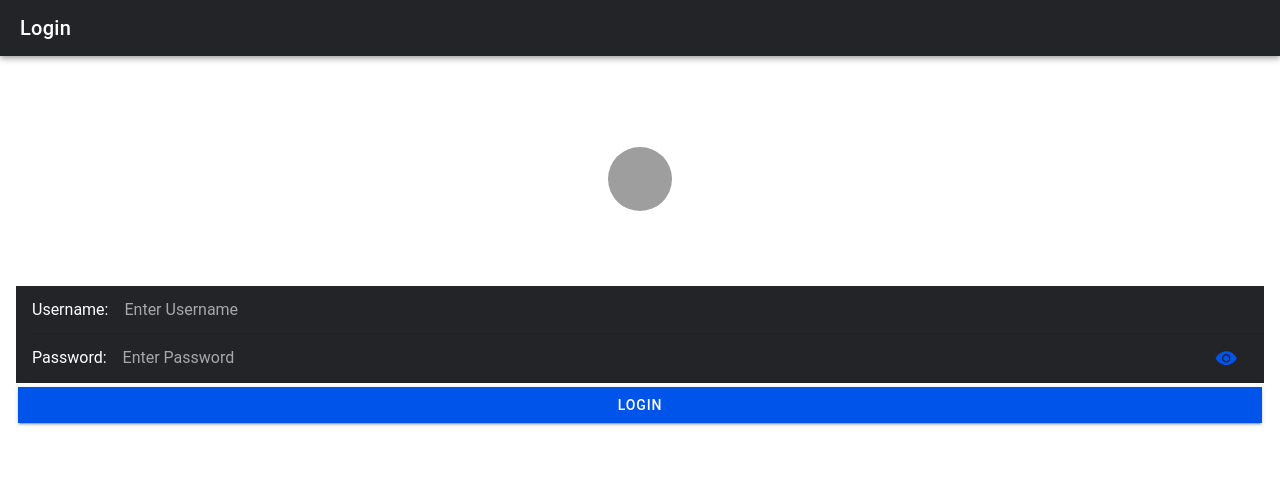
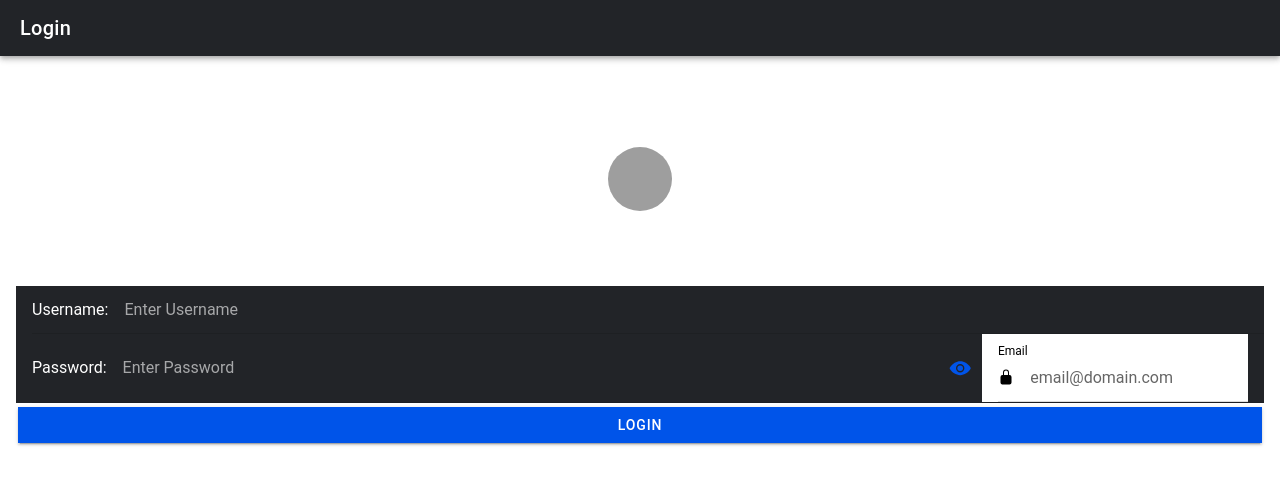
Before and after one commit to remultajustinekyle/it35-lab, a React (Vite) app: page /it35-lab in a window 1280 px wide. Shown: the top 484 px of the page. Built offline with nearby package versions, Linux system fonts and the light colour scheme; grey boxes are pictures that could not be loaded.

Commit message:
Added email to login

```diff
--- a/src/pages/Login.tsx
+++ b/src/pages/Login.tsx
@@ -14,7 +14,7 @@ import {
   IonToolbar,
   useIonRouter
 } from '@ionic/react';
-import { logoIonic } from 'ionicons/icons';
+import { eye, lockClosed, logoIonic } from 'ionicons/icons';
 
 const Login: React.FC = () => {
   const navigation = useIonRouter();
@@ -37,16 +37,26 @@ const Login: React.FC = () => {
           </IonAvatar>
         </div>
 
+
         <IonItem color="dark">
           <IonInput label="Username:" placeholder="Enter Username" style={{ color: 'white' }}></IonInput>
+
         </IonItem>
-
         <IonItem color="dark">
-          <IonInput type="password" label="Password:" placeholder="Enter Password" style={{ color: 'white' }}>
+          <IonInput type="password" label="Password:" placeholder="Enter Password" style={{ color: 'white' }} >
             <IonInputPasswordToggle slot="end"></IonInputPasswordToggle>
           </IonInput>
+
+      <IonItem>
+        <IonInput labelPlacement="stacked" label="Email" placeholder="email@domain.com">
+          <IonIcon slot="start" icon={lockClosed} aria-hidden="true"></IonIcon>
+          <IonButton fill="clear" slot="end" aria-label="Show/hide">
+            <IonIcon slot="icon-only" name={eye} aria-hidden="true"></IonIcon>
+          </IonButton>
+        </IonInput>
+      </IonItem>
+
         </IonItem>
-
         <IonButton onClick={() => doLogin()} expand="full">
           Login
         </IonButton>
```
